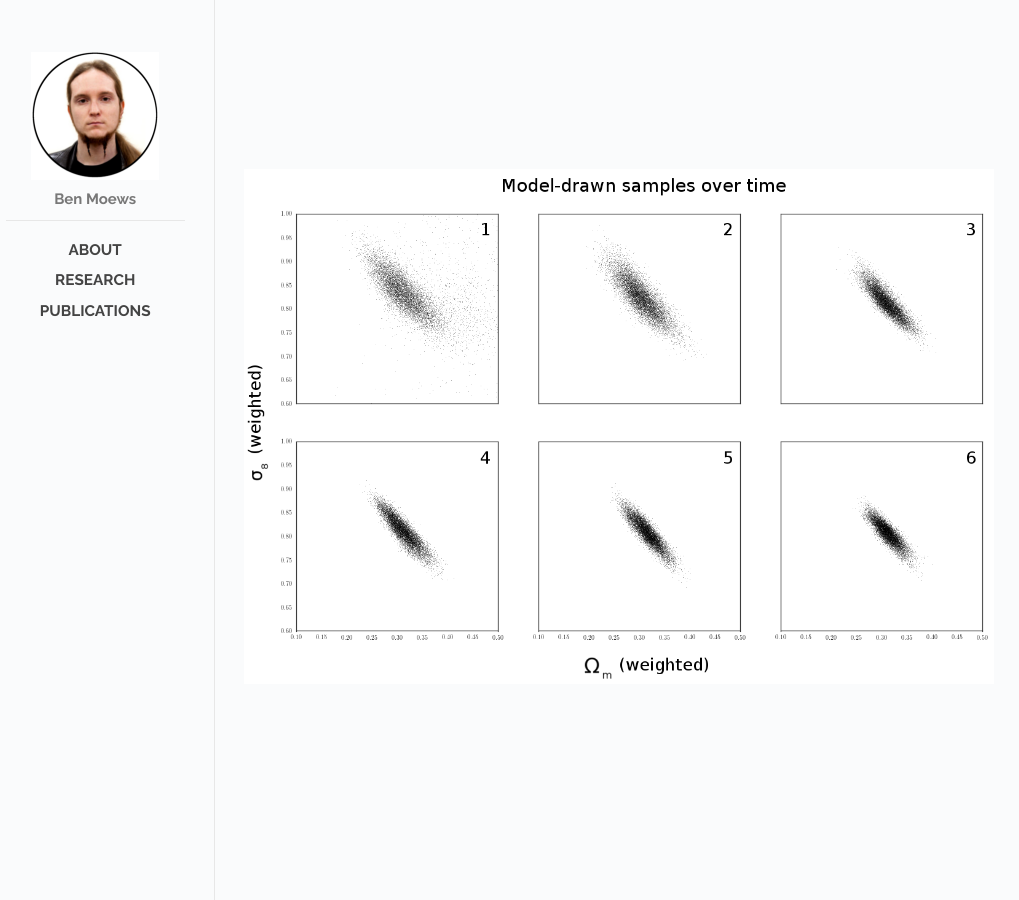
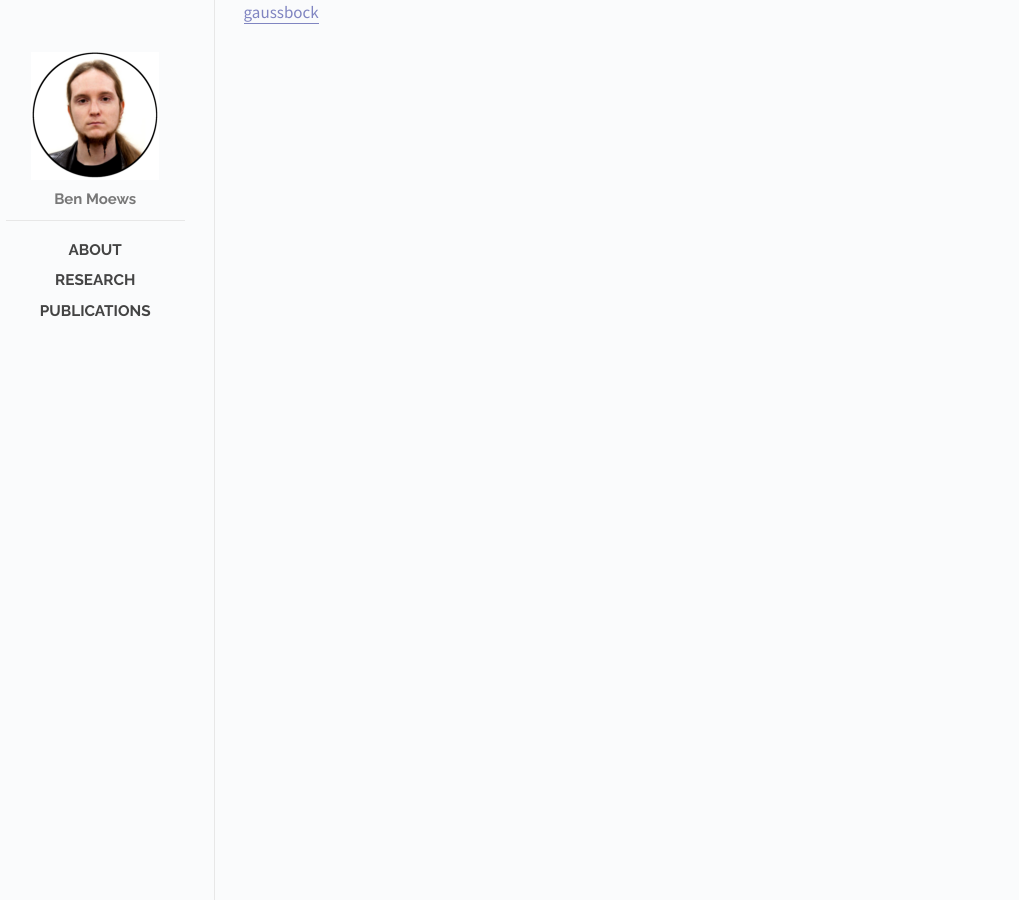
Before and after one commit to moews/moews.github.io, a Jekyll site: the page built from _posts/2017-03-28-home.md, in a window 1280 px wide. Shown: the whole page, without its empty margins (144-1163 px from the left). Built offline with Jekyll 4.4.1, drawn with Linux system fonts in a browser that asks for light colours.

Commit message:
Update 2017-03-28-home.md

```diff
--- a/_posts/2017-03-28-home.md
+++ b/_posts/2017-03-28-home.md
@@ -6,12 +6,8 @@ cover: cover.jpg
 categories: home
 hidden: true
 ---
-<br><br>
-<br><br>
-<br><br>
-<p style="text-align:center;">
-  <img src="/images/gaussbock.png" width="750">
-</p>
+
+[gaussbock](/images/gaussbock.png)
 
 [//]: #<html>
 [//]: #<br><br>
```
